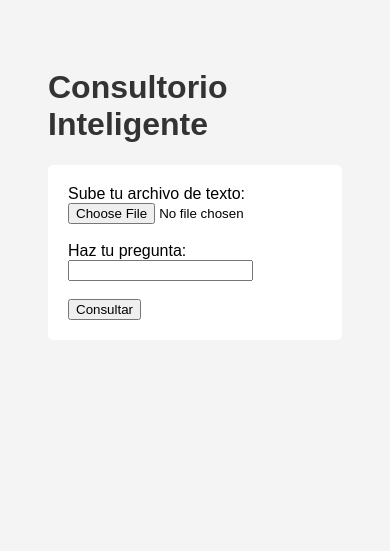
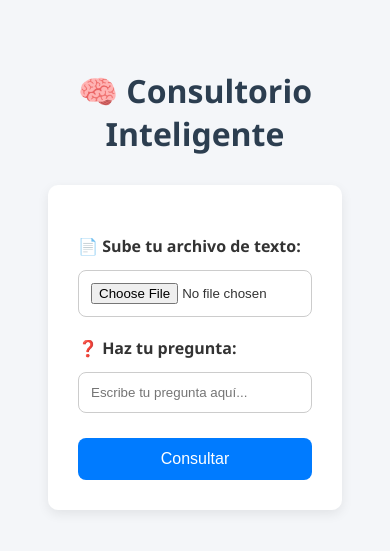
Before and after one commit to daniel-jaimes/chatbot-ia, a Flask app: page / in a window 390 px wide. Shown: the top 551 px of the page. Run offline with Flask 3, Linux system fonts and the light colour scheme.

Commit message:
Enhance UI styling and improve HTML structure.
Updated CSS to refine layout, typography, and form styling, adding a modern look with better spacing, alignment, and responsiveness. Adjusted HTML to include semantic improvements, additional metadata, and improved accessibility with labeled inputs and placeholder text.

```diff
--- a/static/style.css
+++ b/static/style.css
@@ -1,21 +1,70 @@
-
 body {
-    font-family: Arial, sans-serif;
+    font-family: 'Segoe UI', Tahoma, Geneva, Verdana, sans-serif;
     padding: 40px;
-    background-color: #f4f4f4;
-}
-h1 {
+    background-color: #f4f6f9;
     color: #333;
 }
+
+h1 {
+    color: #2c3e50;
+    text-align: center;
+    margin-bottom: 30px;
+}
+
 form {
-    background-color: white;
+    background-color: #ffffff;
+    padding: 30px;
+    border-radius: 10px;
+    box-shadow: 0 4px 12px rgba(0, 0, 0, 0.08);
+    max-width: 600px;
+    margin: 0 auto;
+}
+
+label {
+    font-weight: 600;
+    display: block;
+    margin-bottom: 8px;
+    margin-top: 20px;
+}
+
+input[type="file"],
+input[type="text"] {
+    width: 100%;
+    padding: 12px;
+    border: 1px solid #ccc;
+    border-radius: 8px;
+    box-sizing: border-box;
+    margin-top: 5px;
+}
+
+input[type="submit"] {
+    margin-top: 25px;
+    background-color: #007BFF;
+    color: white;
+    padding: 12px 20px;
+    border: none;
+    border-radius: 8px;
+    cursor: pointer;
+    width: 100%;
+    font-size: 16px;
+    transition: background-color 0.3s ease;
+}
+
+input[type="submit"]:hover {
+    background-color: #0056b3;
+}
+
+.response {
+    max-width: 600px;
+    margin: 30px auto 0;
+    background-color: #e9fbe9;
     padding: 20px;
-    border-radius: 5px;
+    border-left: 5px solid #28a745;
+    border-radius: 10px;
+    box-shadow: 0 2px 6px rgba(0, 0, 0, 0.05);
 }
-.response {
-    margin-top: 20px;
-    background-color: #e6ffe6;
-    padding: 15px;
-    border: 1px solid #b3ffb3;
-    border-radius: 5px;
+
+.response h2 {
+    margin-top: 0;
+    color: #28a745;
 }
--- a/templates/index.html
+++ b/templates/index.html
@@ -1,24 +1,37 @@
-
 <!DOCTYPE html>
-<html>
+<html lang="es">
 <head>
-    <title>Consultorio IA</title>
+    <meta charset="UTF-8">
+    <meta name="viewport" content="width=device-width, initial-scale=1.0">
+    <title>Consultorio Inteligente</title>
     <link rel="stylesheet" href="/static/style.css">
 </head>
 <body>
-    <h1>Consultorio Inteligente</h1>
-    <form method="POST" enctype="multipart/form-data">
-        <label>Sube tu archivo de texto:</label><br>
-        <input type="file" name="file" required><br><br>
-        <label>Haz tu pregunta:</label><br>
-        <input type="text" name="question" required><br><br>
-        <input type="submit" value="Consultar">
-    </form>
-    {% if response %}
+    <div class="container">
+        <h1>🧠 Consultorio Inteligente</h1>
+
+        <form method="POST" enctype="multipart/form-data" class="form">
+            <div class="form-group">
+                <label for="file">📄 Sube tu archivo de texto:</label>
+                <input type="file" id="file" name="file" required>
+            </div>
+
+            <div class="form-group">
+                <label for="question">❓ Haz tu pregunta:</label>
+                <input type="text" id="question" name="question" placeholder="Escribe tu pregunta aquí..." required>
+            </div>
+
+            <div class="form-group">
+                <input type="submit" value="Consultar">
+            </div>
+        </form>
+
+        {% if response %}
         <div class="response">
-            <h2>Respuesta:</h2>
+            <h2>📢 Respuesta:</h2>
             <p>{{ response }}</p>
         </div>
-    {% endif %}
+        {% endif %}
+    </div>
 </body>
 </html>
```
